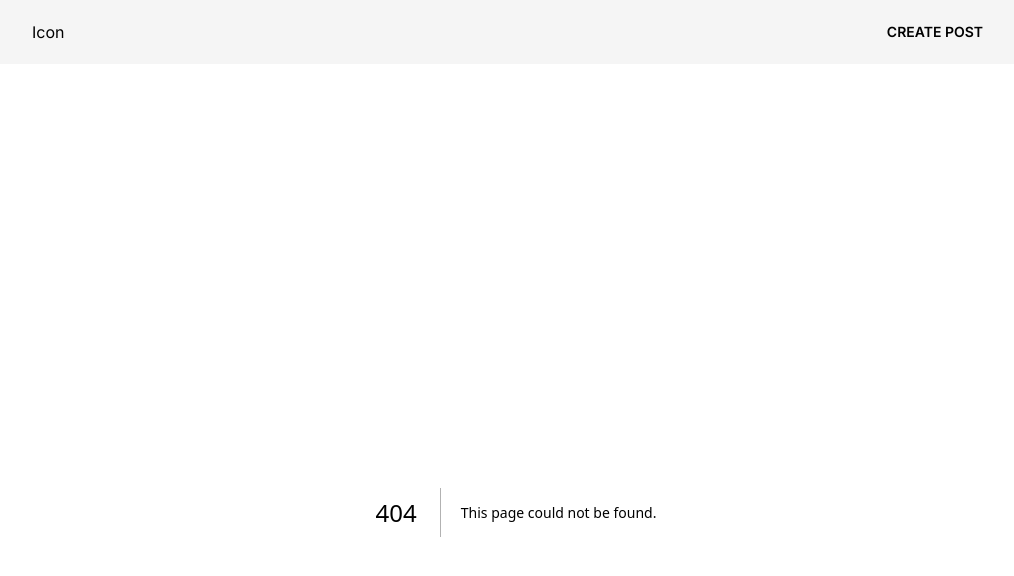
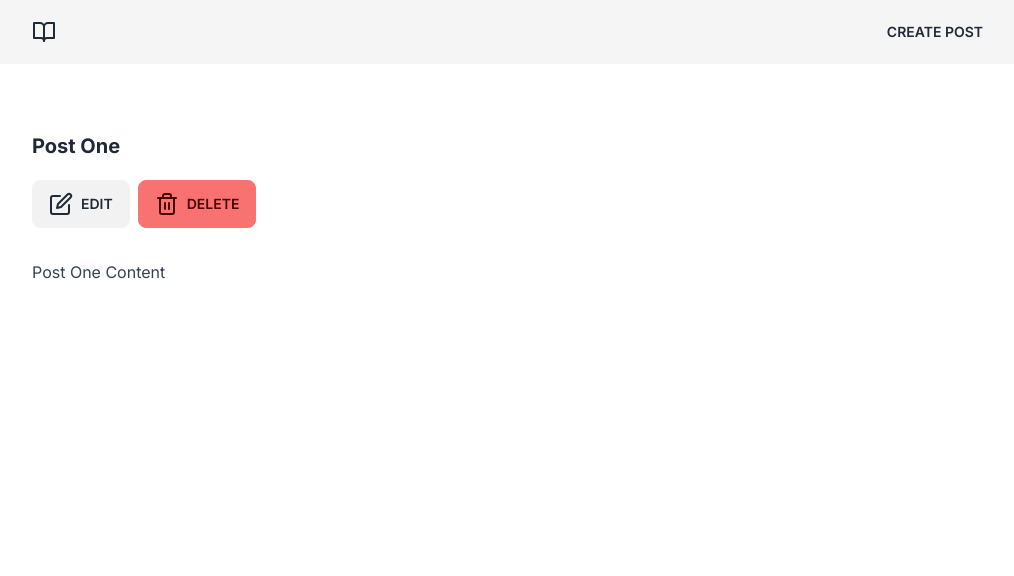
Before and after one commit to dalinec/blog-app, a Next.js app: page /blog/1 in a window 1280 px wide. Before the commit this address had no page. Shown: the top 576 px of the page, without its empty margins (124-1138 px from the left). Built offline with nearby package versions, Linux system fonts and the light colour scheme.

Commit message:
add blog details page

```diff
--- a/package.json
+++ b/package.json
@@ -15,6 +15,7 @@
     "autoprefixer": "10.4.16",
     "eslint": "8.50.0",
     "eslint-config-next": "13.5.2",
+    "lucide-react": "^0.279.0",
     "next": "13.5.2",
     "postcss": "8.4.30",
     "react": "18.2.0",
--- /dev/null
+++ b/src/app/blog/[id]/page.tsx
@@ -0,0 +1,15 @@
+import ButtonAction from '@/components/Buttons/ButtonAction';
+
+const BlogDetailsPage = () => {
+  return (
+    <>
+      <div className='mb-8'>
+        <h2 className='text-xl font-bold my-5'>Post One</h2>
+        <ButtonAction />
+      </div>
+      <p className='text-slate-700'>Post One Content</p>
+    </>
+  );
+};
+
+export default BlogDetailsPage;
--- /dev/null
+++ b/src/components/Buttons/ButtonAction.tsx
@@ -0,0 +1,19 @@
+import { PenSquare, Trash2 } from 'lucide-react';
+import Link from 'next/link';
+
+const ButtonAction = () => {
+  return (
+    <div>
+      <Link href={'/edit/id'} className='btn mr-2'>
+        <PenSquare />
+        Edit
+      </Link>
+      <button className='btn btn-error'>
+        <Trash2 />
+        Delete
+      </button>
+    </div>
+  );
+};
+
+export default ButtonAction;
--- a/src/components/FormPost/FormPost.tsx
+++ b/src/components/FormPost/FormPost.tsx
@@ -20,17 +20,17 @@ const FormPost: FC<FormPostProps> = ({ submit }) => {
         type='text'
         {...register('title', { required: true })}
         placeholder='Post title'
-        className='input input-bordered w-full max-w-lg'
+        className='input input-bordered w-full max-w-lg border-blue-600'
       />
       <textarea
         {...register('content', { required: true })}
-        className='textarea textarea-bordered w-full max-w-lg'
+        className='textarea textarea-bordered w-full max-w-lg border-blue-600'
         placeholder='Post content'
       ></textarea>
       <select
         {...register('tag', { required: true })}
         defaultValue={''}
-        className='select select-bordered w-full max-w-lg'
+        className='select select-bordered w-full max-w-lg border-blue-600'
       >
         <option disabled value=''>
           Select tags
--- a/src/components/Navbar/Navbar.tsx
+++ b/src/components/Navbar/Navbar.tsx
@@ -1,11 +1,14 @@
 import Link from 'next/link';
+import { BookOpen } from 'lucide-react';
 
 const Navbar = () => {
   return (
     <div className='navbar bg-neutral-100 '>
       <div className='container'>
         <div className='flex-1'>
-          <Link href={'/'}>Icon</Link>
+          <Link href={'/'}>
+            <BookOpen />
+          </Link>
         </div>
         <div className='flex-none'>
           <Link href={'/create'} className='btn btn-ghost'>
```
Also changed, not shown: 1 other file (tests, documents, lock files or other folders).
